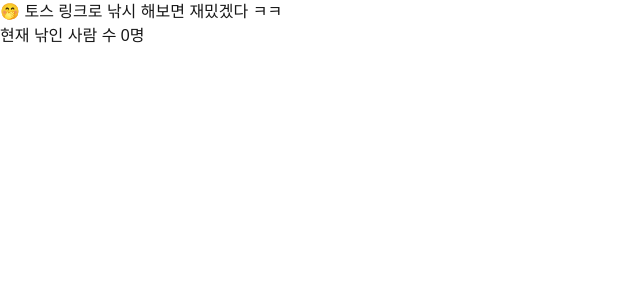
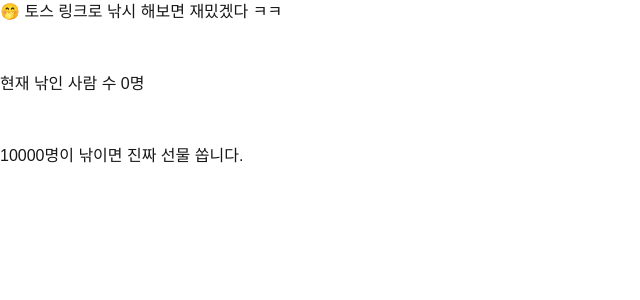
Before and after one commit to frorong/Birthday, a Next.js app: page / in a window 1280 px wide. Shown: the top 300 px of the page, without its empty margins (0-640 px from the left). Built offline with nearby package versions, Linux system fonts and the light colour scheme; no server answers; the database is empty.

Commit message:
readme 수정

```diff
--- a/src/app/page.tsx
+++ b/src/app/page.tsx
@@ -92,7 +92,13 @@
           <h1 className="text-2xl sm:text-4xl md:text-5xl lg:text-6xl font-bold text-center ">
             🤭 토스 링크로 낚시 해보면 재밌겠다 ㅋㅋ
             <br />
+            <br />
+            <br />
             현재 낚인 사람 수 {fishCount}명
+            <br />
+            <br />
+            <br />
+            10000명이 낚이면 진짜 선물 쏩니다.
           </h1>
         </div>
         <div className="w-full h-full"></div>
```
Also changed, not shown: public/opengraph.png (added).
